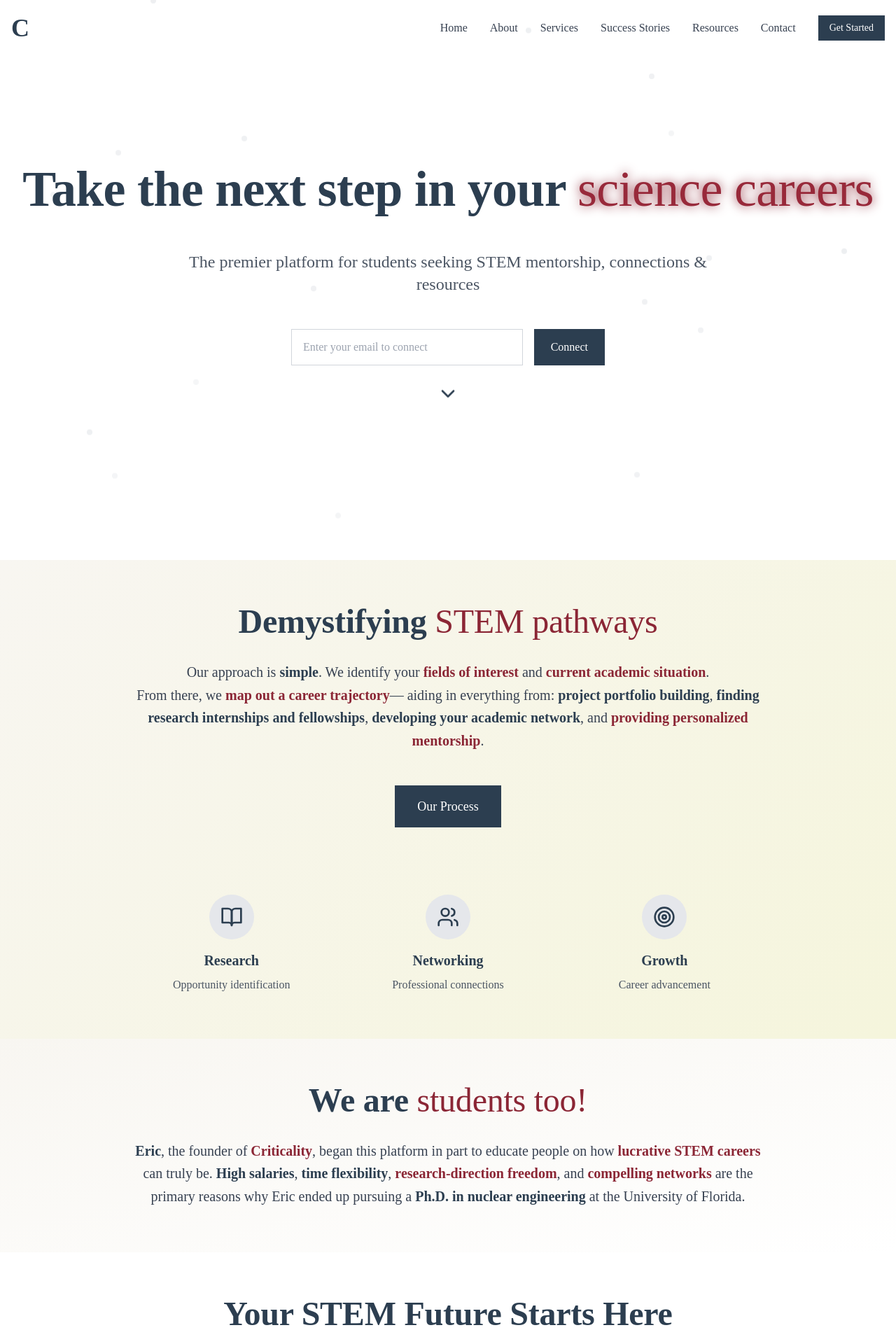
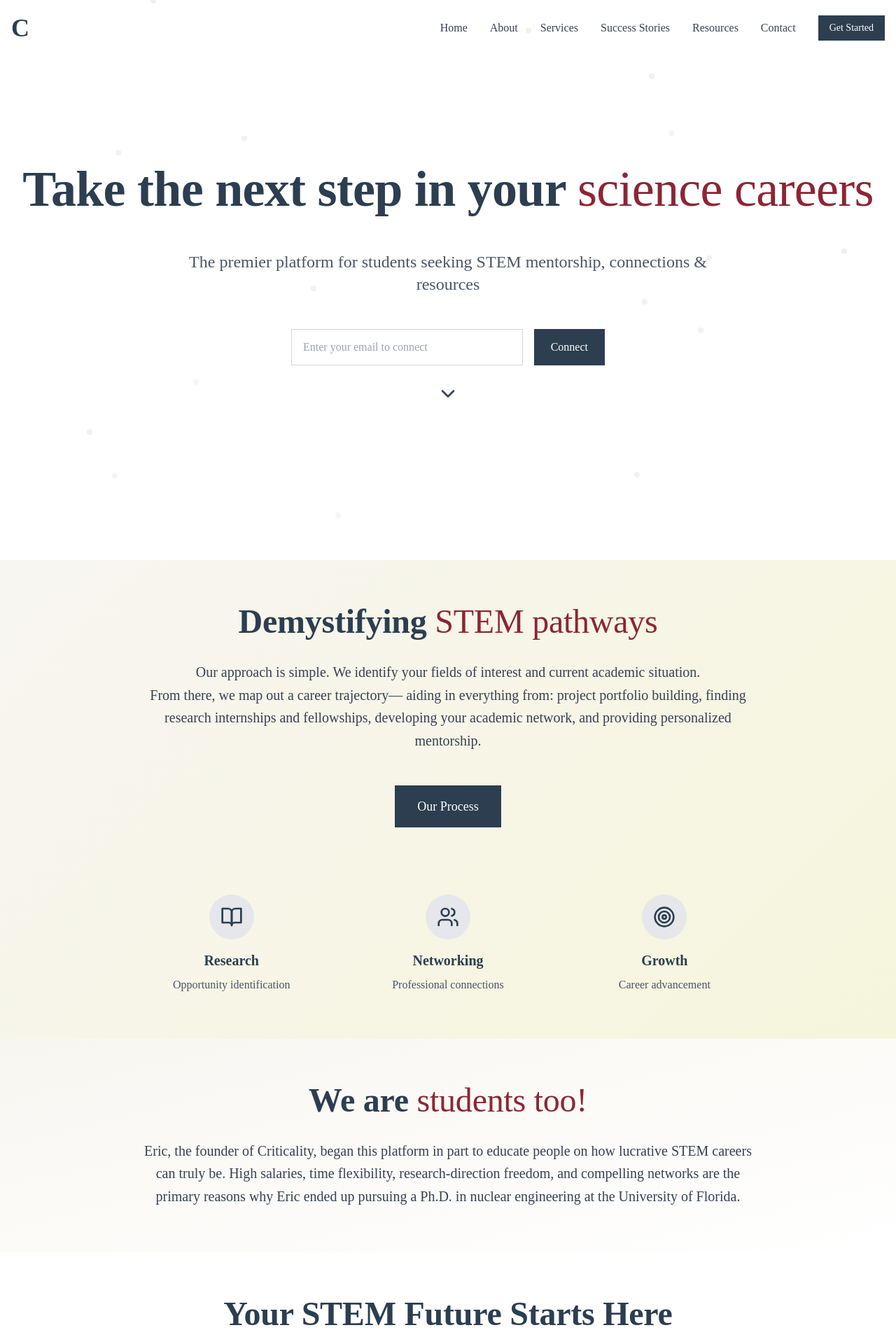
Before and after one commit to swansone4/criticality-stem-consulting, a Next.js app: page / in a window 1280 px wide. Shown: the top 1920 px of the page at 70% size. Built offline with nearby package versions, Linux system fonts and the light colour scheme.

Commit message:
feat: simplify rotating text and remove colored emphasis from descriptors

```diff
--- a/app/page.tsx
+++ b/app/page.tsx
@@ -103,13 +103,9 @@ export default function HomePage() {
                   className="text-accent-burgundy"
                   initial={{ opacity: 0 }}
                   animate={{
-                    opacity: show ? 1 : 0,
-                    filter: show ? 'brightness(1.05) drop-shadow(0 0 4px #8b2635)' : 'brightness(1)'
+                    opacity: show ? 1 : 0
                   }}
                   transition={{ duration: 0.4 }}
-                  style={{
-                    animation: show ? 'pulse-hue 1.2s infinite alternate' : 'none',
-                  }}
                 >
                   {textReelItems[currentTextIndex]}
                 </motion.div>
@@ -172,8 +168,8 @@ export default function HomePage() {
               Demystifying <span className="text-accent-burgundy">STEM pathways</span>
             </h2>
             <p className="text-xl text-gray-700 leading-relaxed mb-12">
-              Our approach is <span className="text-accent-navy font-semibold">simple</span>. We identify your <span className="text-accent-burgundy font-semibold">fields of interest</span> and <span className="text-accent-burgundy font-semibold">current academic situation</span>.<br/>
-              From there, we <span className="text-accent-burgundy font-semibold">map out a career trajectory</span>— aiding in everything from: <span className="text-accent-navy font-semibold">project portfolio building</span>, <span className="text-accent-navy font-semibold">finding research internships and fellowships</span>, <span className="text-accent-navy font-semibold">developing your academic network</span>, and <span className="text-accent-burgundy font-semibold">providing personalized mentorship</span>.
+              Our approach is simple. We identify your fields of interest and current academic situation.<br/>
+              From there, we map out a career trajectory— aiding in everything from: project portfolio building, finding research internships and fellowships, developing your academic network, and providing personalized mentorship.
             </p>
             <Link href="/services">
               <button className="button-primary text-lg px-8 py-4 mb-8 animate-fade-in-up">
@@ -220,7 +216,7 @@ export default function HomePage() {
               We are <span className="text-accent-burgundy">students too!</span>
             </h2>
             <p className="text-xl text-gray-700 leading-relaxed">
-              <span className="text-accent-navy font-semibold">Eric</span>, the founder of <span className="text-accent-burgundy font-semibold">Criticality</span>, began this platform in part to educate people on how <span className="text-accent-burgundy font-semibold">lucrative STEM careers</span> can truly be. <span className="text-accent-navy font-semibold">High salaries</span>, <span className="text-accent-navy font-semibold">time flexibility</span>, <span className="text-accent-burgundy font-semibold">research-direction freedom</span>, and <span className="text-accent-burgundy font-semibold">compelling networks</span> are the primary reasons why Eric ended up pursuing a <span className="text-accent-navy font-semibold">Ph.D. in nuclear engineering</span> at the University of Florida.
+              Eric, the founder of Criticality, began this platform in part to educate people on how lucrative STEM careers can truly be. High salaries, time flexibility, research-direction freedom, and compelling networks are the primary reasons why Eric ended up pursuing a Ph.D. in nuclear engineering at the University of Florida.
             </p>
           </motion.div>
         </div>
```
